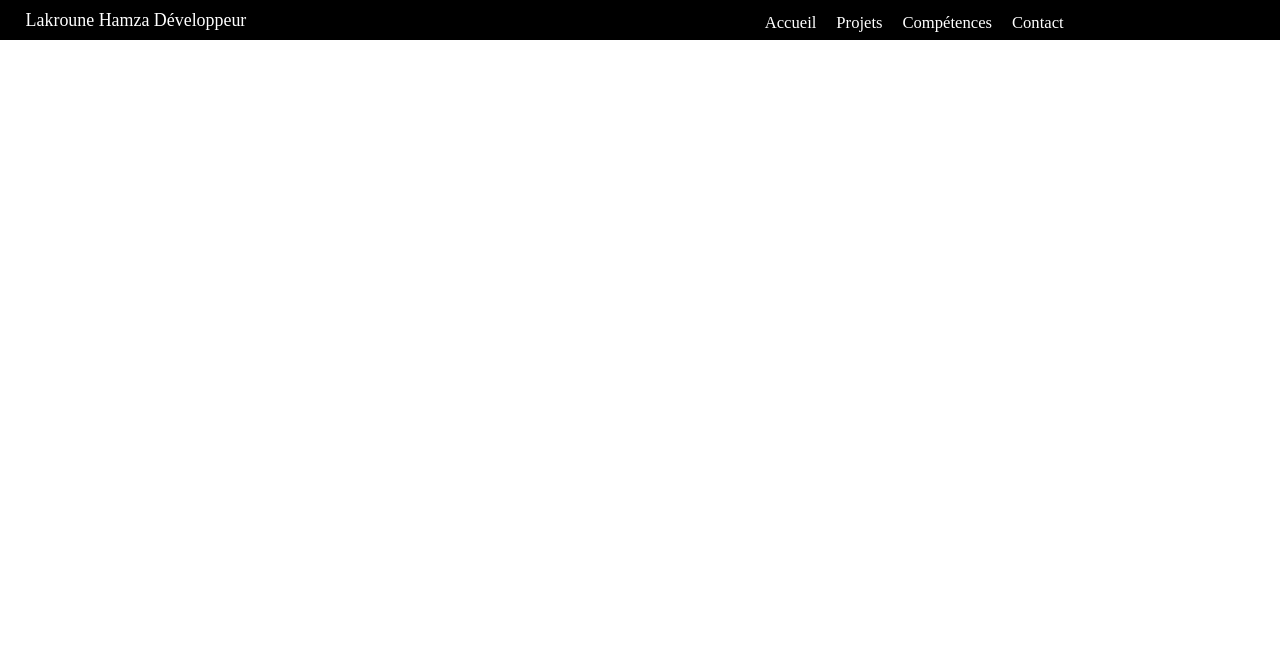
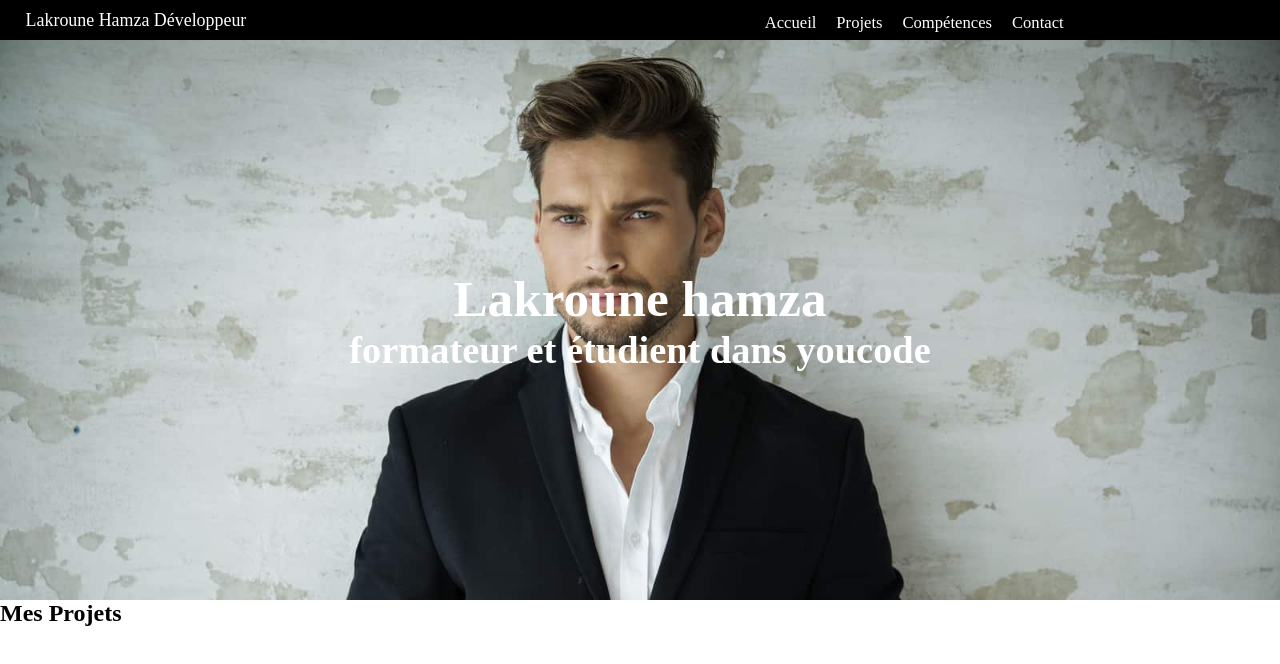
Before and after one commit to lakrouehamza/Structure-d-un-Portfolio-de-D-veloppeur, a plain HTML site: page index.html in a window 1280 px wide. Drawn offline with Linux system fonts and the light colour scheme.

Commit message:
ajout pemire section

```diff
--- a/index.html
+++ b/index.html
@@ -19,8 +19,12 @@
         <img src="./src/img/humburgerWhite.png" alt="hamburger menu" class="header_logo">
     </header>
     <main>
-        <section>
-
+        <section class="sectionInterface" id="Accueil">
+            <h1 class="nom">Lakroune hamza </h1>
+            <h2 class="professionnels">formateur et étudient dans youcode</h2>
+        </section>
+        <section id="Projets">
+            <h1>Mes Projets</h1>
         </section>
     </main>
 </body>
--- a/src/css/style.css
+++ b/src/css/style.css
@@ -30,3 +30,20 @@ header nav a{
 .header_logo{
     display: none;
 }
+.sectionInterface{
+    background-image: url(./../img/persone.jpg);
+    width: 100%;
+    height: 560px;
+    background-size: cover;
+    display: flex;
+    justify-content: center;
+    align-items: center;
+    flex-direction: column;
+    color: #fff;
+}
+.nom{
+    font-size: 4vw;
+}
+.professionnels{
+    font-size:3vw;
+}
```
Also changed, not shown: src/img/persone.jpg (added).
